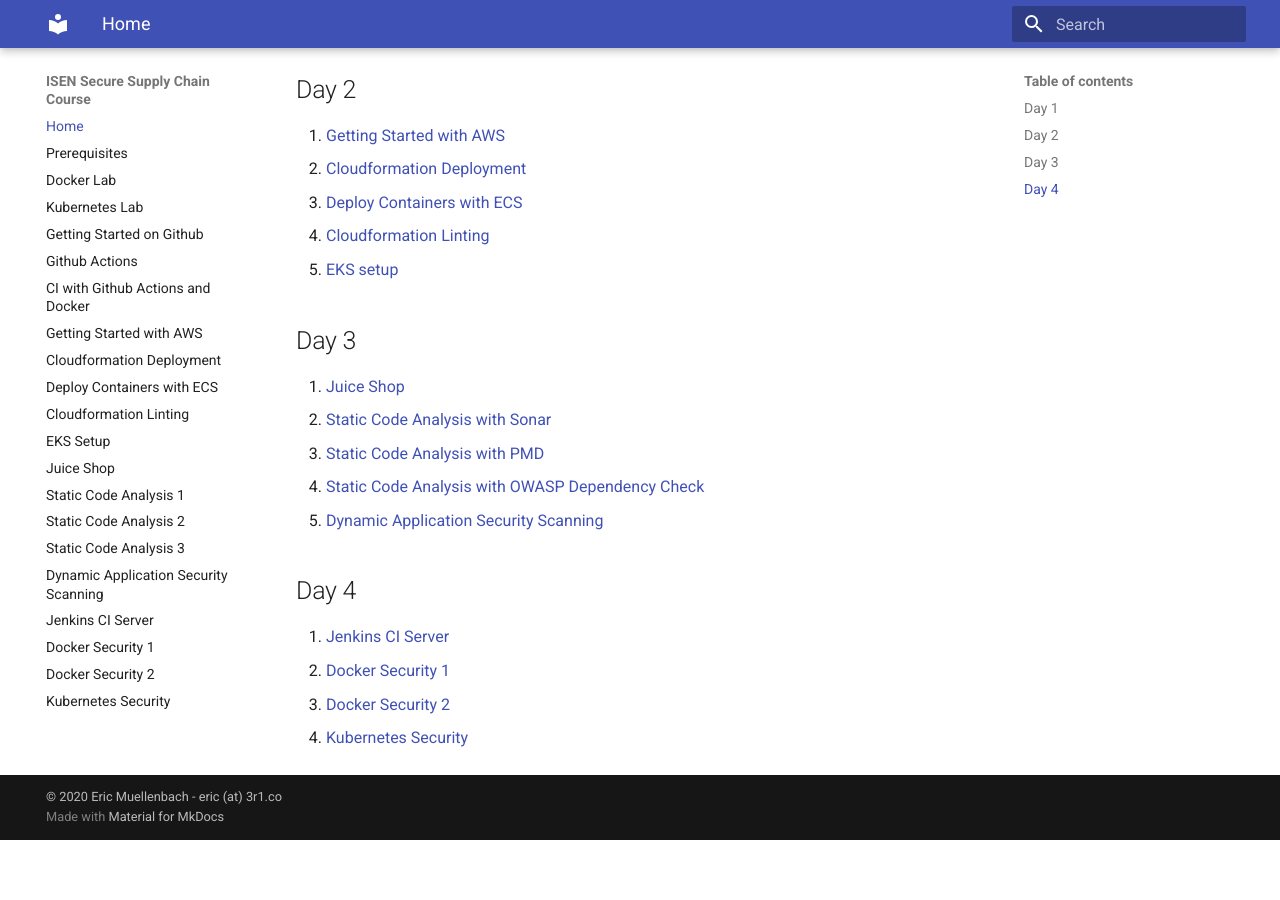
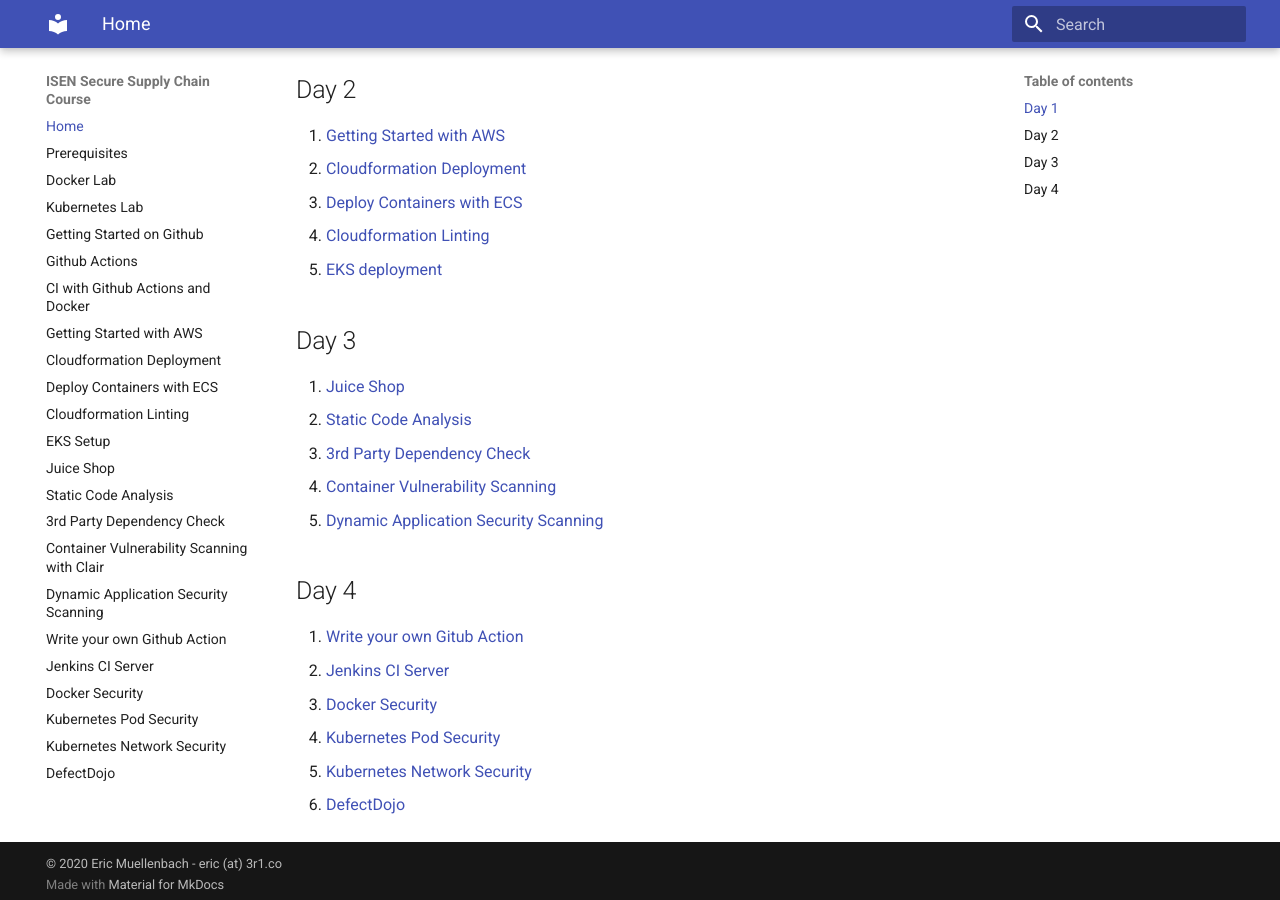
Before and after one commit to 3r1co/ssc, an MkDocs documentation site: the page built from docs/README.md, in a window 1280 px wide and 900 px high, scrolled down 551 px. Built offline with MkDocs 1.6.1 and Material for MkDocs 9.7.7, drawn with Linux system fonts in a browser that asks for light colours; before the commit the page ends 1391 px from its top, so only the background shows below that.

Commit message:
Update training

```diff
--- a/docs/README.md
+++ b/docs/README.md
@@ -19,19 +19,22 @@
 1. [Cloudformation Deployment](./cloudformation.md)
 1. [Deploy Containers with ECS](./ecs.md)
 1. [Cloudformation Linting](./cfn-nag.md)
-1. [EKS setup](./eks.md)
+1. [EKS deployment](./eks.md)
 
 ## Day 3
 
 1. [Juice Shop](./juice-shop.md)
-1. [Static Code Analysis with Sonar](./sonar.md)
-1. [Static Code Analysis with PMD](./pmd.md)
-1. [Static Code Analysis with OWASP Dependency Check](./dependency-check.md)
-1. [Dynamic Application Security Scanning](./arachni.md)
+1. [Static Code Analysis](./sonar.md)
+1. [3rd Party Dependency Check](./dependency-check.md)
+1. [Container Vulnerability Scanning](./clair.md)
+1. [Dynamic Application Security Scanning](./zapproxy.md)
+
 
 ## Day 4
 
+1. [Write your own Gitub Action](./arachni.md)
 1. [Jenkins CI Server](./jenkins.md)
-1. [Docker Security 1](./kaniko.md)
-1. [Docker Security 2](./clair.md)
-1. [Kubernetes Security](./network-policies.md)
+1. [Docker Security](./kaniko.md)
+1. [Kubernetes Pod Security](./pod-policies.md)
+1. [Kubernetes Network Security](./network-policies.md)
+1. [DefectDojo](./defectdojo.md)
--- a/mkdocs.yml
+++ b/mkdocs.yml
@@ -13,14 +13,16 @@
     - Cloudformation Linting: cfn-nag.md
     - EKS Setup: eks.md
     - Juice Shop: juice-shop.md
-    - Static Code Analysis 1: sonar.md
-    - Static Code Analysis 2: pmd.md
-    - Static Code Analysis 3: dependency-check.md
-    - Dynamic Application Security Scanning: arachni.md
+    - Static Code Analysis: sonar.md
+    - 3rd Party Dependency Check: dependency-check.md
+    - Container Vulnerability Scanning with Clair: clair.md
+    - Dynamic Application Security Scanning: zapproxy.md
+    - Write your own Github Action: arachni.md
     - Jenkins CI Server: jenkins.md
-    - Docker Security 1: kaniko.md
-    - Docker Security 2: clair.md
-    - Kubernetes Security: network-policies.md
+    - Docker Security: kaniko.md
+    - Kubernetes Pod Security: pod-policies.md
+    - Kubernetes Network Security: network-policies.md
+    - DefectDojo: defectdojo.md
 theme:
   name: 'material'
 markdown_extensions:
```
Also changed, not shown: docs/arachni.md (+2 -6 lines), docs/defectdojo.md (added, +1 -0 lines), docs/dependency-check.md (+1 -1 lines), docs/pmd.md (deleted, +0 -7 lines), docs/pod-policies.md (added, +9 -0 lines), docs/sonar.md (+7 -0 lines), docs/zapproxy.md (added, +9 -0 lines).
